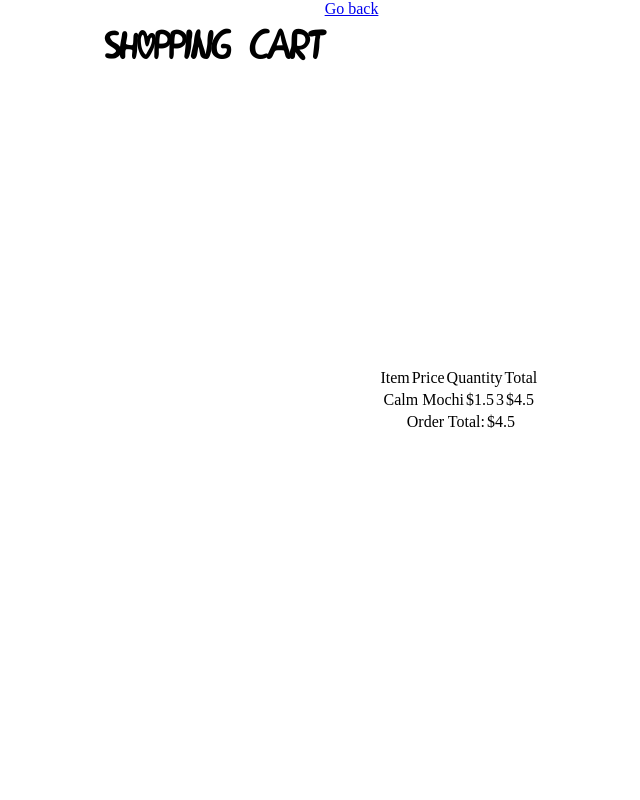
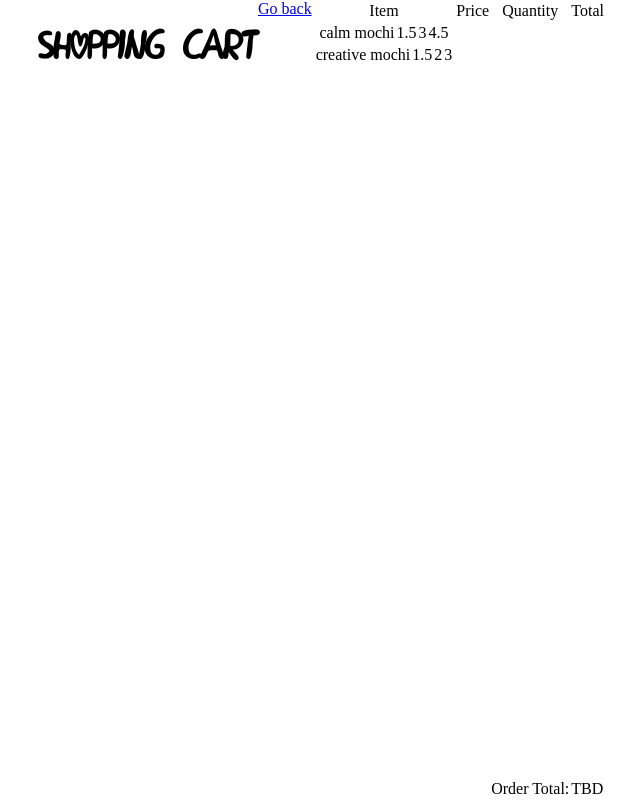
Before and after one commit to mira-kine/lab06-e-commerce-site, a website: page cart/index.html in a window 1280 px wide. Shown: the whole page, without its empty margins (318-958 px from the left). Drawn offline with Linux system fonts and the light colour scheme.

Commit message:
render-items.js working, findById function and table creation working

```diff
--- a/cart/index.html
+++ b/cart/index.html
@@ -12,32 +12,27 @@
 </head>
 <body>
     <h1>Shopping Cart</h1>
-    <a href="../index.html">Go back</a>
-    <table id="shopping-table">
+    <a href="../">Go back</a>
+
+    <table>
         <thead>
             <th>Item</th>
             <th>Price</th>
             <th>Quantity</th>
             <th>Total</th>
         </thead>
-        <tbody>
-            <tr>
-                <td>Calm Mochi</td>
-                <td>$1.5</td>
-                <td>3</td>
-                <td>$4.5</td>
-            </tr>
+        <tbody id="shopping-table">
         </tbody>
         <tfoot>
             <tr>
                 <td></td>
                 <td></td>
-                <td>Order Total:</td>
-                <td>$4.5</td>
+                <td>Order Total: </td>
+                <td>TBD</td>
             </tr>
         </tfoot>
     </table>
 
-    <script type="module" src="./cart.js"></script>
+    <script type="module" src="./render-items.js"></script>
 </body>
 </html>
--- /dev/null
+++ b/cart/render-items.js
@@ -0,0 +1,33 @@
+import { mochis } from '../data/mochis.js';
+import { cart } from '../data/cart-data.js';
+import { findById } from '../utils.js';
+
+// import cart data
+// loop through each item
+// get product info from mochis array using findById
+// create table <tr> element using structure <tr><td>
+
+    // <td>Calm Mochi</td>
+    //     <td>$1.5</td>
+    //     <td>3</td>
+    //     <td>$4.5</td>
+    //     <td>Order Total:</td>
+    //     <td>$4.5</td>
+const shoppingTable = document.getElementById('shopping-table');
+
+for (let cartItem of cart) {
+    const mochiData = findById(cartItem.id, mochis);
+
+    const trItem = document.createElement('tr');
+    const tdName = document.createElement('td');
+    tdName.textContent = mochiData.name;
+    const tdPrice = document.createElement('td');
+    tdPrice.textContent = mochiData.price;
+    const tdQty = document.createElement('td');
+    tdQty.textContent = cartItem.qty;
+    const tdTotal = document.createElement('td');
+    tdTotal.textContent = cartItem.qty * mochiData.price;
+
+    trItem.append(tdName, tdPrice, tdQty, tdTotal);
+    shoppingTable.appendChild(trItem);
+}
--- a/data/cart-data.js
+++ b/data/cart-data.js
@@ -1,6 +1,4 @@
 export const cart = [
-    {
-        id: '1',
-        qty: 3
-    }
+    { id: '1', qty: 3 },
+    { id: '2', qty: 2 }
 ];
```
